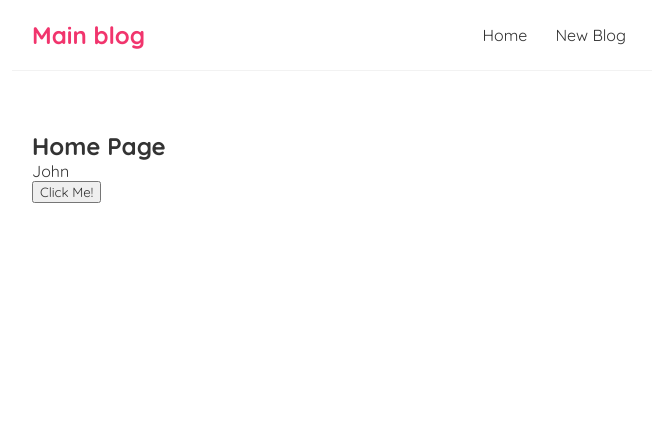
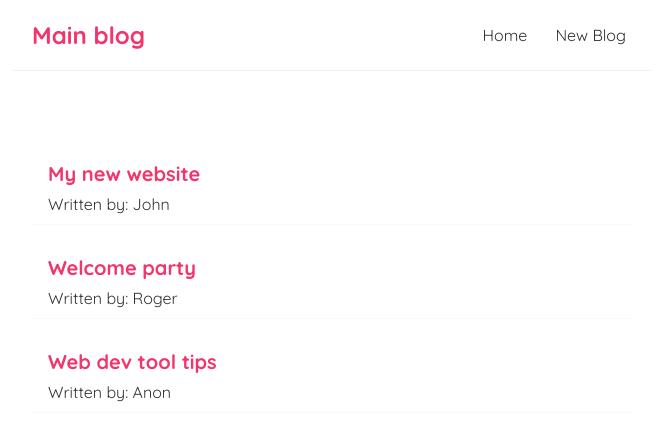
Before and after one commit to GabrielMerinoUCA/ReactJS, a React (Create React App) app: page / in a window 1280 px wide. Shown: the top 440 px of the page, without its empty margins (308-964 px from the left). Built offline with nearby package versions, Linux system fonts and the light colour scheme.

Commit message:
Eighth react tutorial finished

```diff
--- a/src/Home.js
+++ b/src/Home.js
@@ -1,18 +1,24 @@
 import {useState} from "react"
 
 const Home = () => {
-    const [name, setName] = useState("John");
+    const [blogs, setBlogs] = useState([
+        {title: "My new website", author: "John" , body: "lorem ipsum...", id: 1},
+        {title: "Welcome party", author: "Roger" , body: "lorem ipsum...", id: 2},
+        {title: "Web dev tool tips", author: "Anon" , body: "lorem ipsum...", id: 3},
+    ]);
 
-    const clickHandler = () => {
-        setName("N/a");
-    }
 
 
     return (
         <div className="home">
-            <h2>Home Page</h2>
-            <p>{name}</p>
-            <button onClick={clickHandler}>Click Me!</button>
+            {blogs.map((blog) => {
+                return (
+                    <div className="blog-preview" key={blog.id}>
+                        <h2>{blog.title}</h2>
+                        <p>Written by: {blog.author}</p>
+                    </div>
+                );
+            })}
         </div>
      );
 }
--- a/src/index.css
+++ b/src/index.css
@@ -34,3 +34,18 @@
   margin: 40px auto;
   padding: 20px;
 }
+
+/* blog previews / list */
+.blog-preview {
+  padding: 10px 16px;
+  margin: 20px 0;
+  border-bottom: 1px solid #fafafa;
+}
+.blog-preview:hover {
+  box-shadow: 1px 3px 5px rgba(0,0,0,0.1);
+}
+.blog-preview h2 {
+  font-size: 20px;
+  color: #f1356d;
+  margin-bottom: 8px;
+}
```
